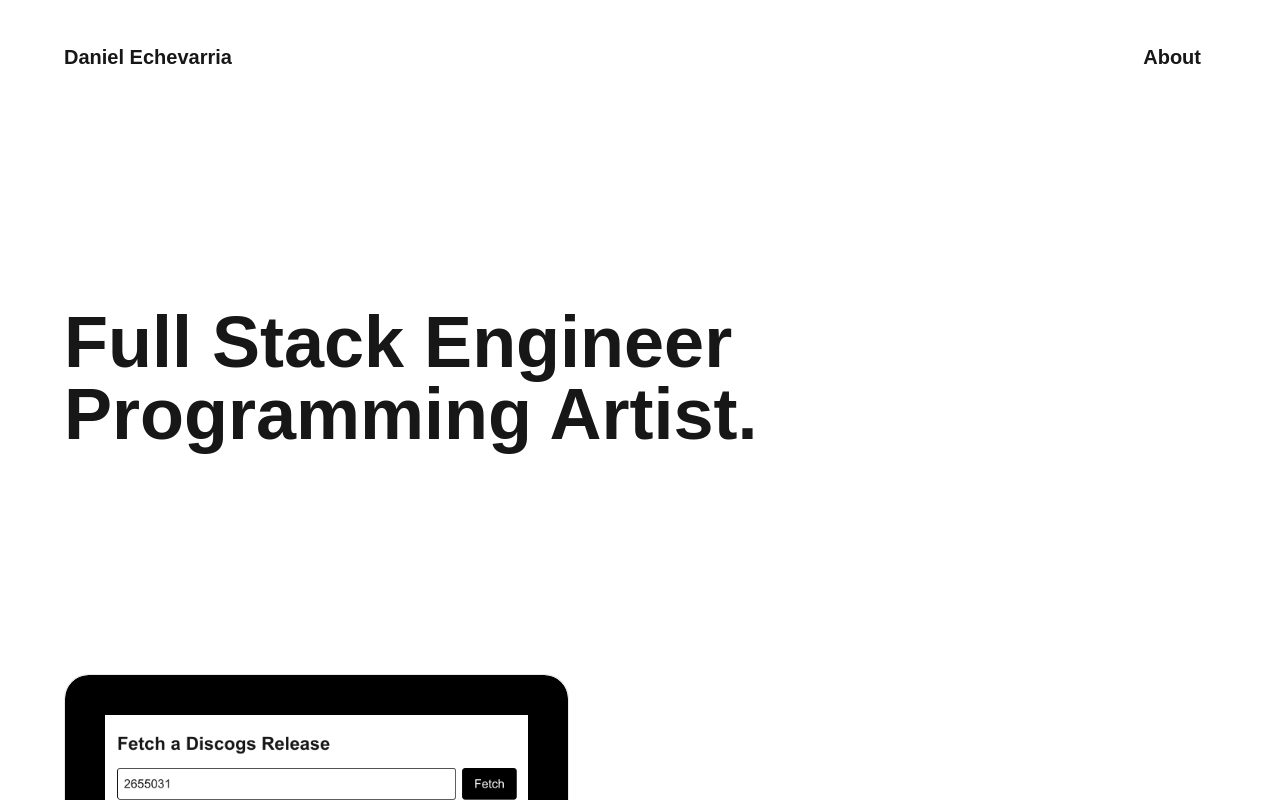
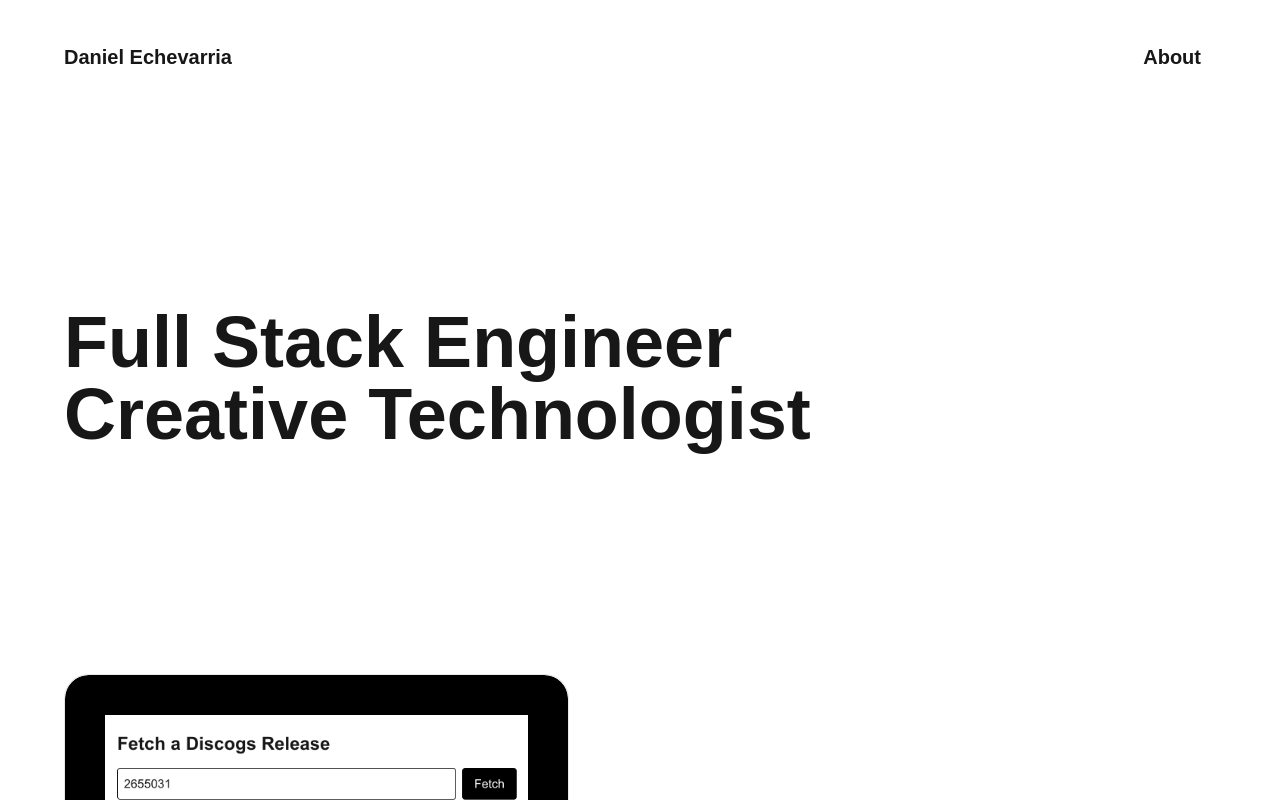
Before and after one commit to daniel-echevarria/portfolio, a Next.js app: page / in a window 1280 px wide. Shown: the top 800 px of the page. Built offline with nearby package versions, Linux system fonts and the light colour scheme.

Commit message:
Update title

```diff
--- a/src/app/page.tsx
+++ b/src/app/page.tsx
@@ -13,7 +13,7 @@ export default function Home() {
         className={`w-full font-semibold text-3xl sm:text-5xl lg:text-7xl mt-8 lg:my-56 `}
       >
         Full Stack Engineer <br />
-        Programming Artist.
+        Creative Technologist
       </h1>
 
       <main className="w-full lg:max-w-7xl mt-8 sm:mt-20">
```
